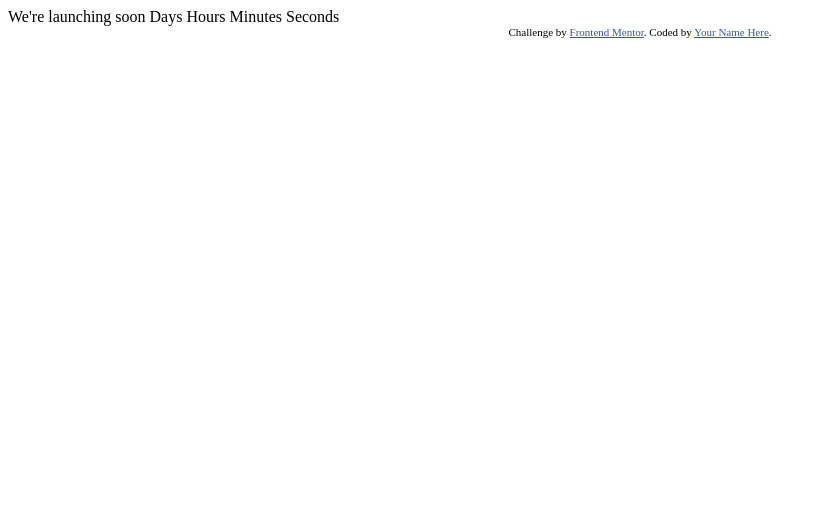
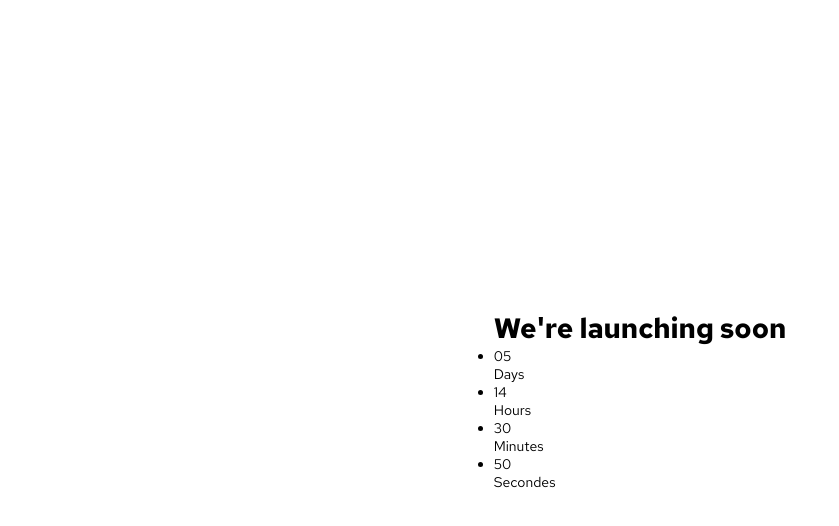
Before and after one commit to mickaelk98/fem-launch-countdown-timer, a plain HTML site: page index.html in a window 1280 px wide. Shown: the whole page, without its empty margins (0-839 px from the left). Drawn offline with Linux system fonts and the light colour scheme.

Commit message:
setup project

```diff
--- /dev/null
+++ b/css/style.css
@@ -0,0 +1,23 @@
+* {
+    margin: 0;
+    padding: 0;
+    box-sizing: border-box;
+}
+
+:root {
+    --grayish-blue: hsl(237, 18%, 59%);
+    --soft-red: hsl(345, 95%, 68%);
+    --White: hsl(0, 0%, 100%);
+    --Dark-desaturated-blue: hsl(236, 21%, 26%);
+    --Very-dark-blue: hsl(235, 16%, 14%);
+    --Very-dark-blue: hsl(234, 17%, 12%)
+}
+
+html, body {
+    font-size: 14px;
+    font-family: 'Red Hat Text', sans-serif;
+    height: 100vh;
+    display: flex;
+    align-items: center;
+    justify-content: center;
+}
--- a/index.html
+++ b/index.html
@@ -3,29 +3,54 @@
 <head>
   <meta charset="UTF-8">
   <meta name="viewport" content="width=device-width, initial-scale=1.0"> <!-- displays site properly based on user's device -->
+  <link rel="icon" type="image/png" sizes="32x32" href="./images/favicon-32x32.png">
 
-  <link rel="icon" type="image/png" sizes="32x32" href="./images/favicon-32x32.png">
+  <!-- Font Link -->
+  <link rel="preconnect" href="https://fonts.googleapis.com">
+  <link rel="preconnect" href="https://fonts.gstatic.com" crossorigin>
+  <link href="https://fonts.googleapis.com/css2?family=Red+Hat+Text:wght@300;400;500;700&display=swap" rel="stylesheet">
+
+  <!-- Style -->
+  <link rel="stylesheet" href="css/style.css">
 
   <title>Frontend Mentor | Launch countdown timer</title>
 
-  <!-- Feel free to remove these styles or customise in your own stylesheet 👍 -->
-  <style>
-    .attribution { font-size: 11px; text-align: center; }
-    .attribution a { color: hsl(228, 45%, 44%); }
-  </style>
 </head>
 <body>
 
-  We're launching soon
+  <div class="container">
+    <h1>We're launching soon</h1>
 
-  Days
-  Hours
-  Minutes
-  Seconds
+    <ul class="timer">
+      <li>
+        <div class="days">
+          <p>05</p>
+          <p>Days</p>
+        </div>
+      </li>
 
-  <div class="attribution">
-    Challenge by <a href="https://www.frontendmentor.io?ref=challenge" target="_blank">Frontend Mentor</a>.
-    Coded by <a href="#">Your Name Here</a>.
+      <li>
+        <div class="hours">
+          <p>14</p>
+          <p>Hours</p>
+        </div>
+      </li>
+
+      <li>
+        <div class="minutes">
+          <p>30</p>
+          <p>Minutes</p>
+        </div>
+      </li>
+
+      <li>
+        <div class="secondes">
+          <p>50</p>
+          <p>Secondes</p>
+        </div>
+      </li>
+    </ul>
   </div>
+
 </body>
 </html>
```
